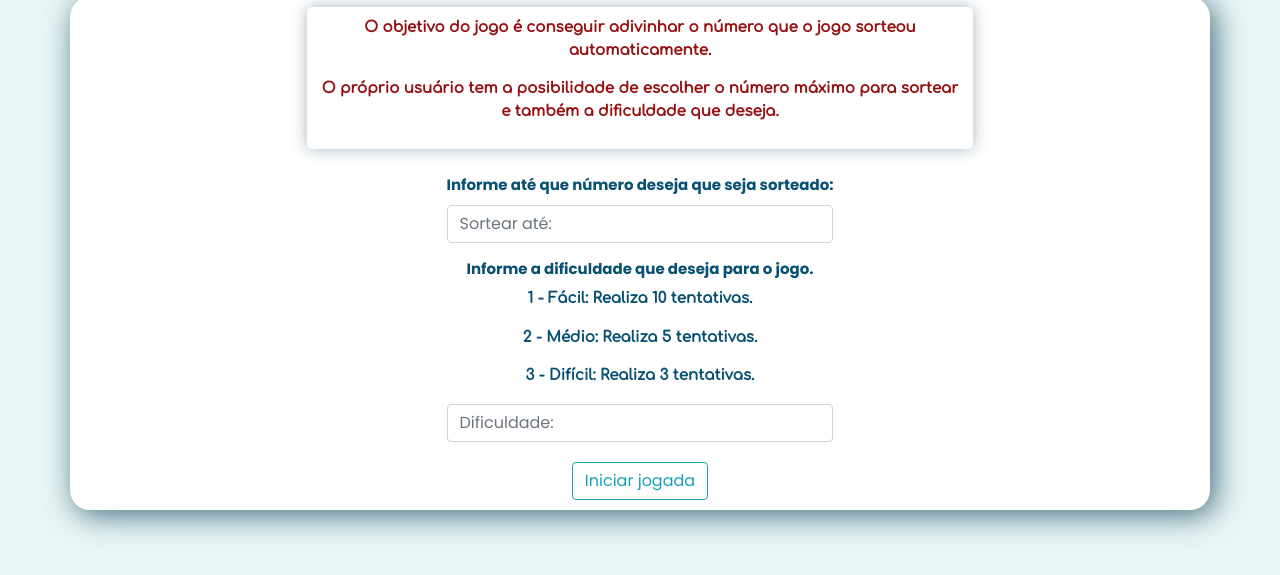
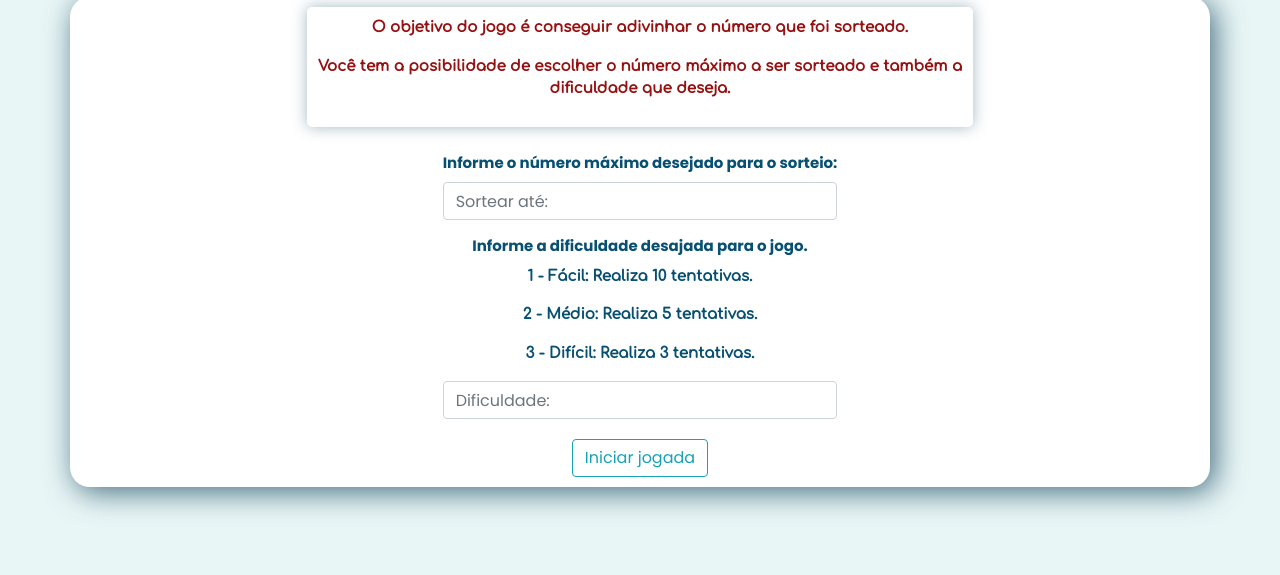
Before and after one commit to VitorALVSC/JogoAdivinhacao, a plain HTML site: page index.html in a window 1280 px wide. Shown: the part 115-690 px from the top of the page. Drawn offline with nearby package versions, Linux system fonts and the light colour scheme; a web font is replaced by a local one.

Commit message:
Alteração de resumo e instruções no HTML

```diff
--- a/index.html
+++ b/index.html
@@ -18,19 +18,18 @@
         </div>
         <div class="container">
             <div class="resumo">
-                <p class="info-geral">O objetivo do jogo é conseguir adivinhar o número que o jogo sorteou
-                    automaticamente.</p>
-                <p class="info-geral">O próprio usuário tem a posibilidade de escolher o número máximo para sortear e
+                <p class="info-geral">O objetivo do jogo é conseguir adivinhar o número que foi sorteado.</p>
+                <p class="info-geral">Você tem a posibilidade de escolher o número máximo a ser sorteado e
                     também a dificuldade que deseja.</p>
             </div>
             <div class="alert alert-danger modal-alerta" role="alert"></div>
             <div>
                 <div class="escolhas">
-                    <label>Informe até que número deseja que seja sorteado:</label>
+                    <label>Informe o número máximo desejado para o sorteio:</label>
                     <input id="sortear" class="form-control" type="number" placeholder="Sortear até:">
                 </div>
                 <div class="escolhas">
-                    <label>Informe a dificuldade que deseja para o jogo. </label>
+                    <label>Informe a dificuldade desajada para o jogo. </label>
                     <div>
                         <p class="info-tentativas">1 - Fácil: Realiza 10 tentativas.</p>
                         <p class="info-tentativas">2 - Médio: Realiza 5 tentativas.</p>
```
